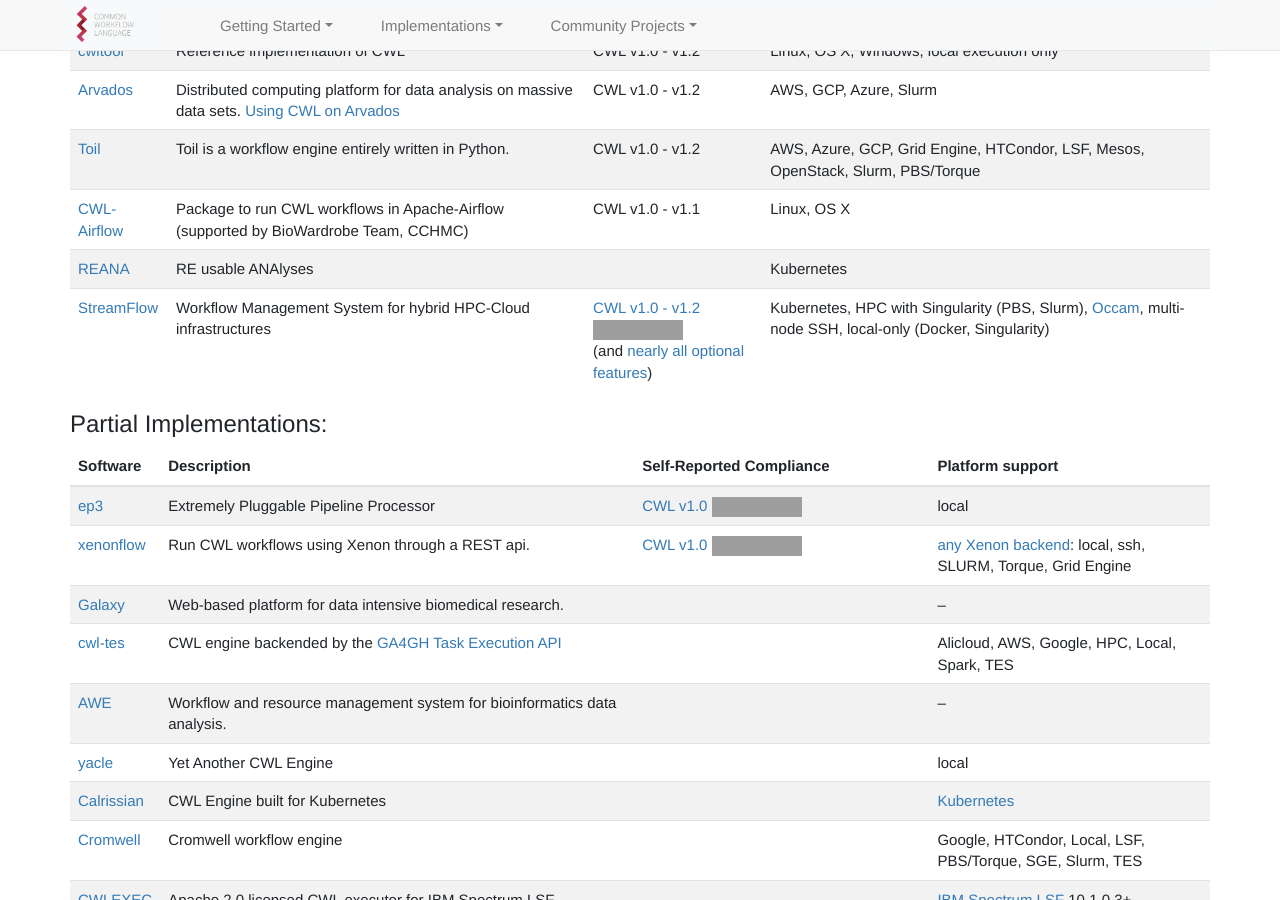
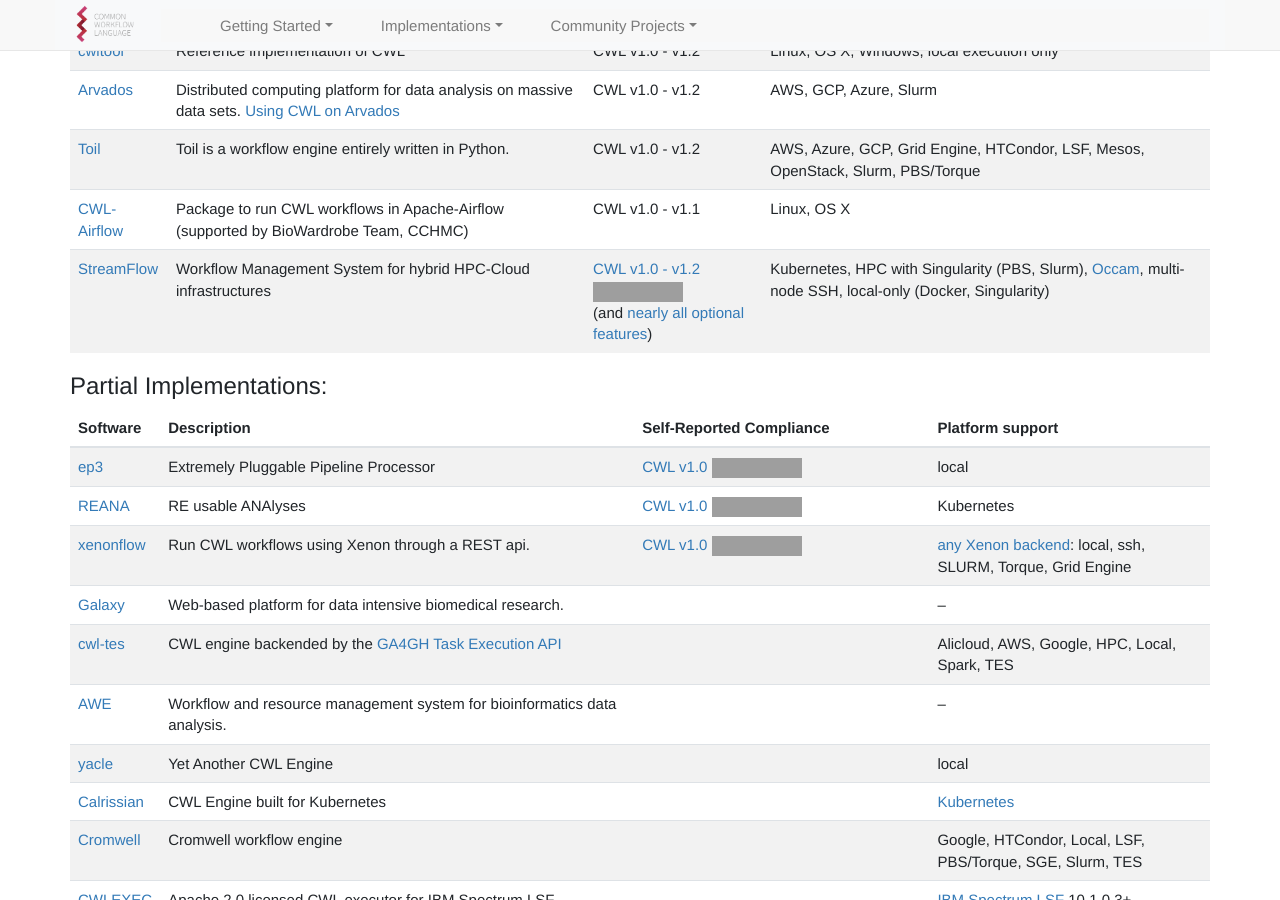
Before and after one commit to common-workflow-language/cwl-website, a Jekyll site: the page built from content/index.md, in a window 1280 px wide and 900 px high, scrolled down 2165 px. Built offline with Jekyll 4.4.1, drawn with Linux system fonts in a browser that asks for light colours; comment, search, counter and statistics services are not loaded; grey boxes are pictures that could not be loaded.

Commit message:
Add conformance test results for REANA

```diff
--- a/content/_includes/home/implementations.html
+++ b/content/_includes/home/implementations.html
@@ -18,6 +17,7 @@
 |Software|Description|Self-Reported Compliance|Platform support|
 |--- |--- |--- |--- |
 |[ep3](https://github.com/tom-tan/ep3)|Extremely Pluggable Pipeline Processor|[CWL v1.0 ![Required](https://badgen.net/https/raw.githubusercontent.com/tom-tan/conformance/master/conformance/ep3/cwl_v1.0/ep3_latest/required.json?icon=commonwl)](https://github.com/tom-tan/ep3#conformance-tests-for-cwl-v10-for-the-latest-release)| local |
+|[REANA](https://docs.reana.io/)|RE usable ANAlyses|[CWL v1.0 ![Required](https://badgen.net/https/raw.githubusercontent.com/reanahub/reana-workflow-engine-cwl/master/badges/v1.0/required.json?icon=commonwl)](https://github.com/reanahub/reana-workflow-engine-cwl#cwl-v10)|Kubernetes|
 |[xenonflow](https://github.com/xenon-middleware/xenonflow)|Run CWL workflows using Xenon through a REST api.|[CWL v1.0 ![Required](https://badgen.net/https/raw.githubusercontent.com/xenon-middleware/xenon-flow/gh-pages/badges/required.json?icon=commonwl)](https://github.com/xenon-middleware/xenonflow#cwl-compliance-v10)|[any Xenon backend](https://xenon-middleware.github.io/xenon/versions/3.1.0/javadoc/): local, ssh, SLURM, Torque, Grid Engine |
 |[Galaxy](https://galaxyproject.org/)|Web-based platform for data intensive biomedical research.||&#8211;|
 |[cwl-tes](https://github.com/ohsu-comp-bio/cwl-tes)|CWL engine backended by the [GA4GH Task Execution API](https://github.com/ga4gh/task-execution-schemas)||Alicloud, AWS, Google, HPC, Local, Spark, TES|
```
Also changed, not shown: other parts of content/_includes/home/implementations.html (+0 -1 lines).
